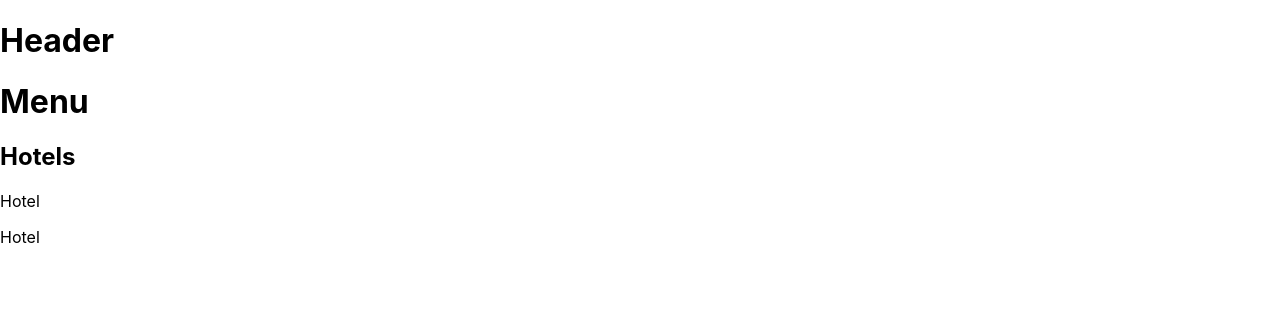
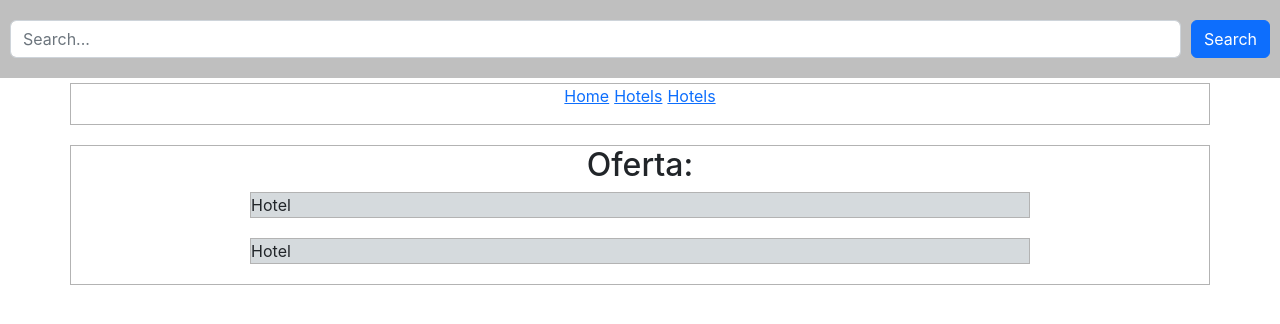
Before and after one commit to Lelonek123/noclegi, a React (Create React App) app: page / in a window 1280 px wide. Shown: the top 324 px of the page. Built offline with nearby package versions, Linux system fonts and the light colour scheme.

Commit message:
klasy, bootstrap

```diff
--- a/package.json
+++ b/package.json
@@ -6,6 +6,7 @@
     "@testing-library/jest-dom": "^5.16.5",
     "@testing-library/react": "^13.3.0",
     "@testing-library/user-event": "^13.5.0",
+    "bootstrap": "^5.2.0",
     "react": "^18.2.0",
     "react-dom": "^18.2.0",
     "react-scripts": "5.0.1",
--- a/src/components/header/header.js
+++ b/src/components/header/header.js
@@ -1,7 +1,13 @@
 import React from 'react';
+import style from "./header.module.css"
+import SearchBar from "./searchBar/searchBar.js";
 
 function Header() {
-    return <h1>Header</h1>
+    return (
+        <div className={`${style.header}`}>
+            <SearchBar />
+        </div>
+    )
 }
 
 export default Header;
--- /dev/null
+++ b/src/components/header/header.module.css
@@ -0,0 +1,10 @@
+* {
+    box-sizing: border-box;
+}
+
+.header {
+    background-color: hsl(0, 0%, 75%);
+    display: flex;
+    padding: 20px 0 20px 0;
+    justify-content: center;
+}
--- /dev/null
+++ b/src/components/header/searchBar/searchBar.js
@@ -0,0 +1,14 @@
+import React from 'react';
+
+function SearchBar() {
+    return (
+        <>
+        <input className="form-control" type="text" placeholder="Search..." style={{marginLeft: '10px'}}/>
+        <button className="btn btn-primary" style={{margin: '0 10px'}}>
+        Search
+        </button>
+        </>
+    )
+}
+
+export default SearchBar;
--- a/src/components/hotels/hotel/hotel.js
+++ b/src/components/hotels/hotel/hotel.js
@@ -1,7 +1,8 @@
 import React from 'react';
+import style from './hotel.module.css'
 
 function Hotel() {
-    return <p>Hotel</p>
+    return <div className={style.hotelContainer}>Hotel</div>
 }
 
 export default Hotel;
--- /dev/null
+++ b/src/components/hotels/hotel/hotel.module.css
@@ -0,0 +1,13 @@
+.hotelContainer {
+    border: 1px solid hsl(0, 0%, 70%);
+    width: 70%;
+    background-color: hsl(200, 10%, 85%);
+}
+
+.hotelContainer:not(:first-of-type) {
+    margin-top: 20px;
+}
+
+.hotelContainer:last-child {
+    margin-bottom: 20px;
+}
--- a/src/components/hotels/hotels.js
+++ b/src/components/hotels/hotels.js
@@ -1,11 +1,12 @@
 import React from 'react';
 import Hotel from './hotel/hotel.js'
+import style from './hotels.module.css'
 
 function Hotels() {
     return (
-        <div>
-            <h2>Hotels</h2>
-            <Hotel />
+        <div className={`container ${style.hotelsContainer}`}>
+            <h2>Oferta:</h2>
+            <Hotel style={{color: 'red'}}/>
             <Hotel />
         </div>
     )
--- /dev/null
+++ b/src/components/hotels/hotels.module.css
@@ -0,0 +1,7 @@
+.hotelsContainer {
+    display: flex;
+    flex-direction: column;
+    align-items: center;
+    margin-top: 20px;
+    border: 1px solid hsl(0, 0%, 70%);
+}
--- a/src/components/menu/menu.js
+++ b/src/components/menu/menu.js
@@ -1,7 +1,16 @@
 import React from 'react';
+import style from './menu.module.css'
 
 function Menu() {
-    return <h1>Menu</h1>
+    return (
+        <div className={`${style.containerMenu} container`}>
+            <ul>
+                <li><a href="#">Home</a></li>
+                <li><a href="#">Hotels</a></li>
+                <li><a href="#">Hotels</a></li>
+            </ul>
+        </div>
+    )
 }
 
 export default Menu;
--- /dev/null
+++ b/src/components/menu/menu.module.css
@@ -0,0 +1,16 @@
+ul {
+    list-style-type: none;
+    display: flex;
+    flex-direction: row;
+    justify-content: center;
+    padding: 0;
+}
+
+ul > li:not(:first-child) {
+    margin-left: 5px;
+}
+
+.containerMenu {
+    border: 1px solid hsl(0, 0%, 70%);
+    margin-top: 5px;
+}
--- a/src/index.css
+++ b/src/index.css
@@ -1,3 +1,7 @@
+:root {
+  --green: hsl(90, 100%, 30%);
+}
+
 body {
   margin: 0;
   font-family: -apple-system, BlinkMacSystemFont, 'Segoe UI', 'Roboto', 'Oxygen',
@@ -11,3 +15,16 @@ code {
   font-family: source-code-pro, Menlo, Monaco, Consolas, 'Courier New',
     monospace;
 }
+
+input {
+  border-style: solid;
+  border-radius: 10px;
+  border-color: var(--green);
+}
+
+button {
+  border-style: solid;
+  border-radius: 10px;
+  border-width: 2px;
+  border-color: var(--green);
+}
--- a/src/index.js
+++ b/src/index.js
@@ -1,5 +1,6 @@
 import React from 'react';
 import ReactDOM from 'react-dom/client';
+import 'bootstrap/dist/css/bootstrap.min.css'
 import './index.css';
 import App from './App';
 import reportWebVitals from './reportWebVitals';
```
Also changed, not shown: 1 other file (tests, documents, lock files or other folders).
